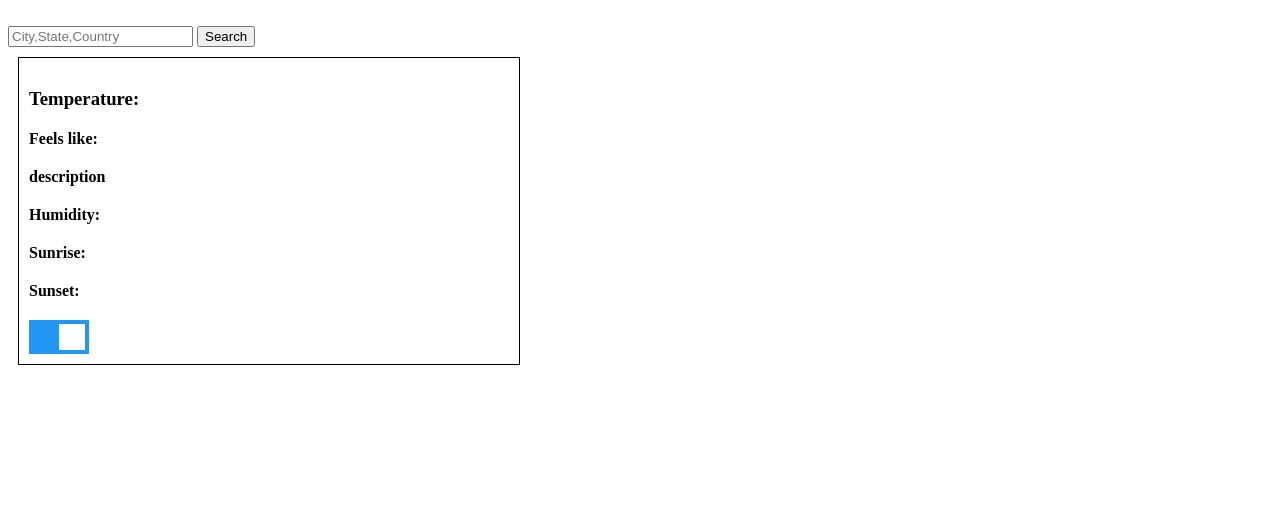
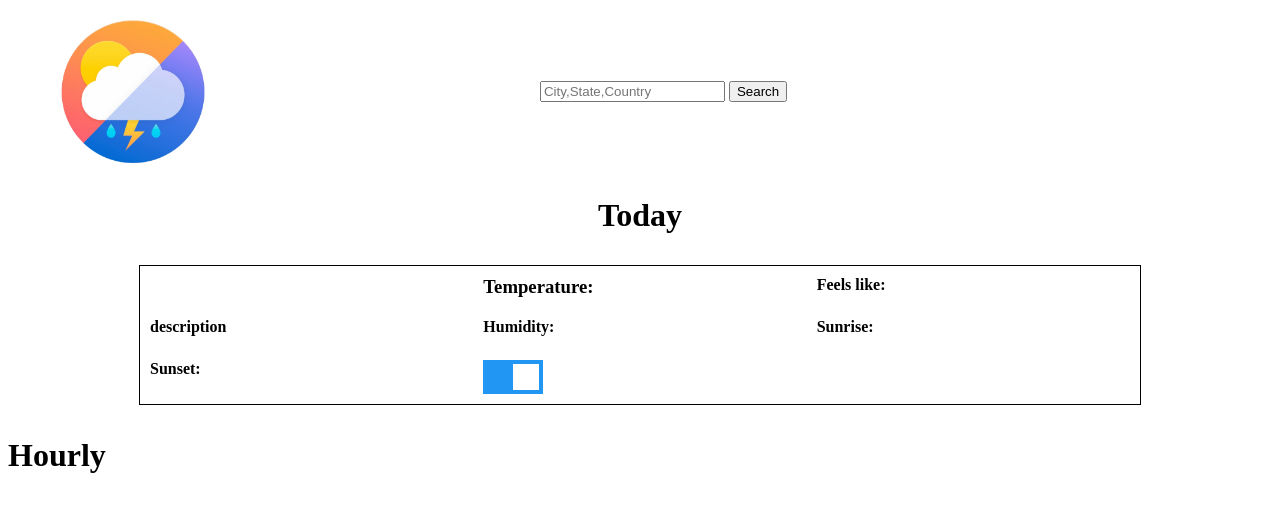
Before and after one commit to TheFivePips/Weather-app, a website built with webpack: page src/template.html in a window 1280 px wide. Built offline with nearby package versions, Linux system fonts and the light colour scheme; some icons are missing.

Commit message:
added a logo and starting with the layout and design

```diff
--- a/src/index.js
+++ b/src/index.js
@@ -1,8 +1,11 @@
 import './style.css'
+import Logo from '../assets/logo.jpeg'
 import getCoords from './modules/getCoords'
 
 export const APIKEY = '6a05651102c94de61e3f7cf2e46a1338'
 
+const logo = document.getElementById('logo')
+logo.src = Logo
 
 const searchBtn = document.getElementById('searchbtn')
 
--- a/src/modules/get5day3HourlyWeather.js
+++ b/src/modules/get5day3HourlyWeather.js
@@ -1,5 +1,6 @@
 import { APIKEY } from "../index";
 import fromUnixTime from 'date-fns/fromUnixTime'
+import hourlyDataProcess from "./hourlyDataProcess";
 
 export default async function get5day3HourlyWeather(lat,lon){
     try{
@@ -7,7 +8,10 @@ export default async function get5day3HourlyWeather(lat,lon){
         const response = await fetch(`https://api.openweathermap.org/data/2.5/forecast?lat=${lat}&lon=${lon}&appid=${APIKEY}&units=imperial`)
         const data = await response.json()
 
-        console.log(data.list);
+        // this will give us the first 3 items of the array(that is 3 3-hour blocks) and for each block we will need to process and build some html
+        const threeHourly = data.list.slice(0,3)
+        console.log(threeHourly);
+        hourlyDataProcess(threeHourly)
 
     }catch(error){
         console.log(error)
--- /dev/null
+++ b/src/modules/hourlyDataProcess.js
@@ -0,0 +1,15 @@
+
+export default function hourlyDataProcess(data){
+
+    const myData = {
+        "unixTime": data.list.dt,
+        "UTCTime": data.list.dt_txt,
+        'temp' : data.list.main.temp,
+        'feelslike' : data.list.main.feels_like,
+        'description' : data.list.weather.description,
+        'humidity' : data.list.main.humidity,
+        'sunrise' : data.city.sunrise,
+        'sunset' : data.city.sunset,
+    }
+    return myData
+}
--- a/src/style.css
+++ b/src/style.css
@@ -1,10 +1,37 @@
+header{
+  display: grid;
+  grid-template-columns: repeat(2,1fr) 2fr repeat(2,1fr);
+  grid-template-rows: 1fr;
+}
+#logo{
+  grid-area: 1/1/2/2;
+  width: 250px;
+  place-self: center;
+
+}
+form{
+  grid-area: 1/3/2/4;
+  place-self: center;
+
+}
+
+.content{
+  display:grid;
+}
+#today-title{
+  place-self: center;
+
+}
 .today{
-    margin: 10px;
-    display: grid;
-    grid-template-columns: 1fr;
-    grid-template-rows: repeat(6. 1fr);
-    width: 500px;
-    border: 1px solid black;
+  margin: 10px;
+  display: grid;
+  grid-template-columns: repeat(3,1fr);
+  grid-template-rows: repeat(2, 1fr);
+  place-self: center;
+
+  width: 1000px;
+
+  border: 1px solid black;
 }
 .today > *{
     margin: 10px;
--- a/src/template.html
+++ b/src/template.html
@@ -8,7 +8,7 @@
 </head>
 <body>
     <header>
-        <img id="logo" src="" alt="">
+        <img id="logo" alt="logo">
         <form action="">
             <input id="input" type="text" placeholder="City,State,Country" required minlength="1">
             <button id="searchbtn" type="submit">Search</button>
@@ -16,6 +16,7 @@
 
     </header>
     <div class="content">
+        <h1 id="today-title">Today</h1>
         <div class="today">
             <i id="weather-icon" class="fa-fa-sun-bright"></i>
             <h3>Temperature:<span id="temp"> </span></h3>
@@ -30,6 +31,8 @@
               </label>
 
         </div>
+        <h1 id="hourly-title">Hourly</h1>
+        <div class="hourly-content"></div>
     </div>
 </body>
 </html>
```
Also changed, not shown: src/modules/buildHourlyContent.js (added, +18 -0 lines), src/modules/getCurrentDate&Time.js (added, +8 -0 lines), assets/logo.jpeg (added), dist/8b4b12f0cd38a68c6016.jpeg (added), dist/index.html, dist/main.js.
